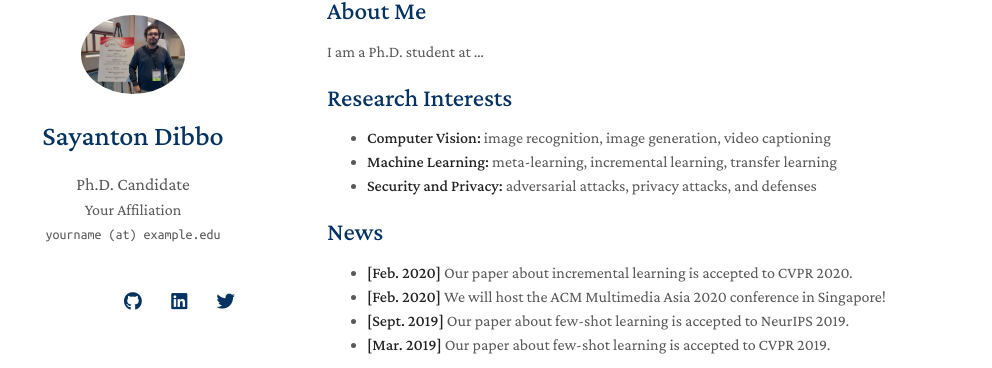
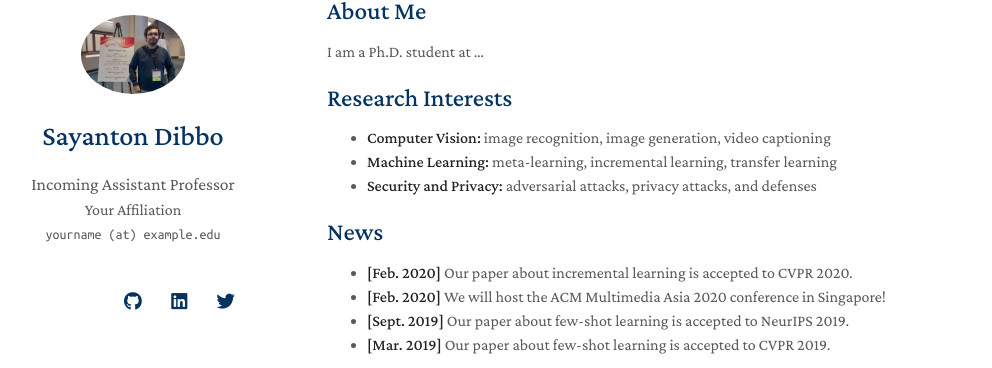
Before and after one commit to SayantonDibbo/SayantonDibbo.github.io, a Jekyll site: the page html_source_file/index.html, which Jekyll copies as it is, in a window 1280 px wide. Shown: the part 69-437 px from the top of the page, without its empty margins (143-1135 px from the left). Built offline with Jekyll 4.4.1, drawn with Linux system fonts in a browser that asks for light colours; nearby versions of some CDN libraries; a style sheet for code colours, icons or effects is not loaded.

Commit message:
Update index.html

```diff
--- a/html_source_file/index.html
+++ b/html_source_file/index.html
@@ -38,7 +38,7 @@
         <h1>Sayanton Dibbo</h1>
 
 
-        <position style="font-size:1.10rem;">Ph.D. Candidate</position>
+        <position style="font-size:1.10rem;">Incoming Assistant Professor</position>
         <br>
 
 
```
Also changed, not shown: other parts of html_source_file/index.html (+1 -1 lines).
